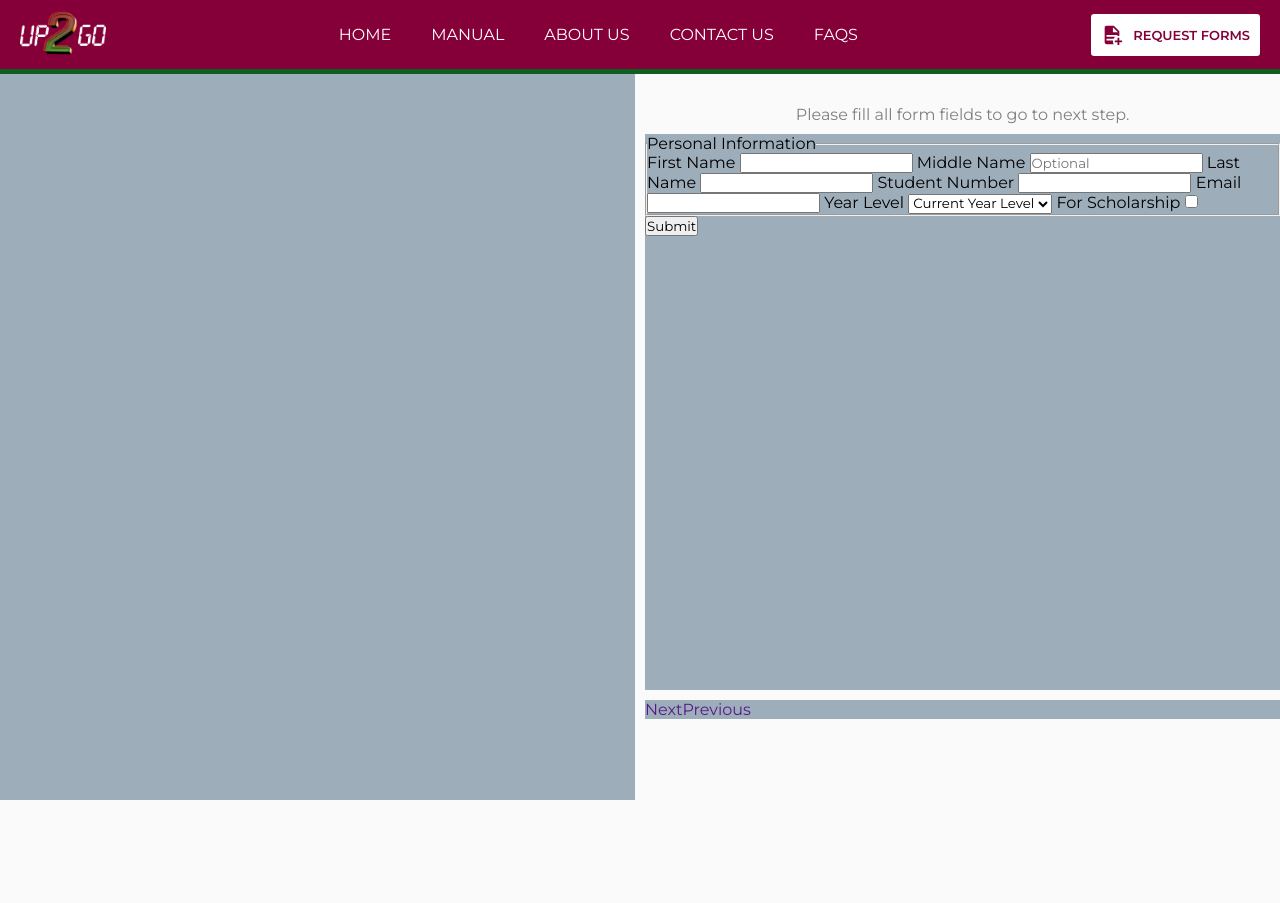
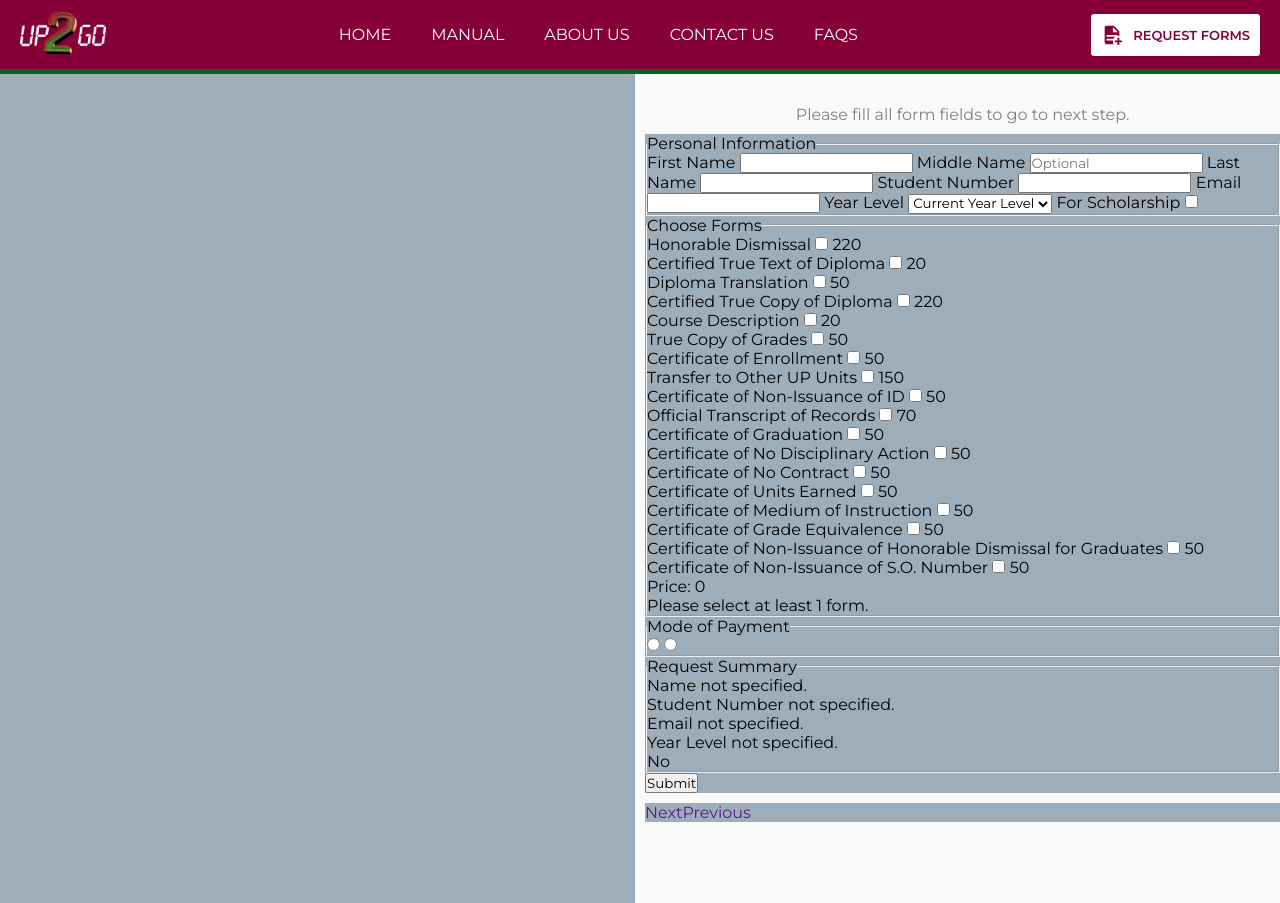
Before and after one commit to shua-shua-jo/POS_WebApp-Svelte, a SvelteKit app: page /request_forms in a window 1280 px wide. Before the commit the page ends 800 px from the top, so only its background shows below. Built offline with nearby package versions, Linux system fonts and the light colour scheme.

Commit message:
forms & email upd

```diff
--- /dev/null
+++ b/src/routes/(user)/request_forms/+page.server.js
@@ -0,0 +1,11 @@
+import { formData, basePrices } from './data.js';
+
+export function load() {
+	return {
+		summaries: {
+			list1: formData.get('documents1'),
+			list2: formData.get('documents2'),
+			priceMap: basePrices
+		}
+	};
+}
--- a/src/routes/(user)/request_forms/+page.svelte
+++ b/src/routes/(user)/request_forms/+page.svelte
@@ -1,3 +1,35 @@
+<script>
+	import { onDestroy } from 'svelte';
+	import {
+		titleCase,
+		checkSnum,
+		addPrice,
+		totalPrice,
+		handleScholarship,
+		handleHonorableDismissal,
+		summaryPrices
+	} from './forms.js';
+	let fname = '',
+		mname = '',
+		lname = '',
+		snum = null,
+		email = '',
+		yearlvl = '',
+		scholar = false,
+		forms = [],
+		mop = '';
+	$: name = fname + ' ' + mname + ' ' + lname;
+
+	let price = 0;
+	let summaryPrice = [];
+	const priceUnsubscribe = totalPrice.subscribe((val) => (price = val));
+	const summaryPricesUnsubscribe = summaryPrices.subscribe((val) => (summaryPrice = val));
+
+	onDestroy(priceUnsubscribe, summaryPricesUnsubscribe);
+
+	export let data;
+</script>
+
 <svelte:head>
 	<title>UP2GO: Request Forms</title>
 </svelte:head>
@@ -11,27 +43,126 @@
 			<fieldset>
 				<legend>Personal Information</legend>
 				<label for="fname">First Name</label>
-				<input type="text" id="fname" name="fname" required autocomplete="off" />
-				<label for="fname">Middle Name</label>
-				<input type="text" id="mname" name="mname" placeholder="Optional" autocomplete="off" />
-				<label for="fname">Last Name</label>
-				<input type="text" id="lname" name="lname" required autocomplete="off" />
-				<label for="fname">Student Number</label>
-				<input type="number" id="snum" name="snum" required autocomplete="off" />
-				<label for="fname">Email</label>
-				<input type="email" id="email" name="email" required autocomplete="off" />
-				<label for="fname">Year Level</label>
-				<select name="yearLevel" id="yearLevel">
+				<input
+					type="text"
+					id="fname"
+					name="fname"
+					bind:value={fname}
+					required
+					autocomplete="off"
+					maxlength="35"
+				/>
+				<label for="mname">Middle Name</label>
+				<input
+					type="text"
+					id="mname"
+					name="mname"
+					placeholder="Optional"
+					bind:value={mname}
+					autocomplete="off"
+				/>
+				<label for="lname">Last Name</label>
+				<input type="text" id="lname" name="lname" bind:value={lname} required autocomplete="off" />
+				<label for="snum">Student Number</label>
+				<input
+					type="number"
+					id="snum"
+					name="snum"
+					on:input={checkSnum}
+					on:keydown={(evt) => {
+						const forbiddenChars = ['.', '-', '+', 'e', 'E'];
+						const inputChar = evt.key;
+						if (forbiddenChars.includes(inputChar)) {
+							evt.preventDefault();
+						}
+					}}
+					bind:value={snum}
+					maxLength="9"
+					required
+					autocomplete="off"
+				/>
+				<label for="email">Email</label>
+				<input
+					type="email"
+					id="email"
+					name="email"
+					bind:value={email}
+					required
+					autocomplete="off"
+				/>
+				<label for="yearLevel">Year Level</label>
+				<select name="yearLevel" id="yearLevel" bind:value={yearlvl} required>
 					<option disabled selected value="">Current Year Level</option>
-					<option value="firstYear">First Year</option>
-					<option value="secondYear">Second Year</option>
-					<option value="thirdYear">Third Year</option>
-					<option value="fourthYear">Fourth Year</option>
-					<option value="graduate">Graduate Student</option>
-					<option value="alumni">Alumni</option>
+					<option value="First Year">First Year</option>
+					<option value="Second Year">Second Year</option>
+					<option value="Third Year">Third Year</option>
+					<option value="Fourth Year">Fourth Year</option>
+					<option value="Graduate">Graduate Student</option>
+					<option value="Alumni">Alumni</option>
 				</select>
-				<label for="fname">For Scholarship</label>
-				<input type="checkbox" id="scholarship" name="scholarship" />
+				<label for="scholarship">For Scholarship</label>
+				<input
+					type="checkbox"
+					id="scholarship"
+					name="scholarship"
+					bind:checked={scholar}
+					on:change={handleScholarship}
+				/>
+			</fieldset>
+			<fieldset>
+				<legend>Choose Forms</legend>
+				{#if data.summaries}
+					{@const lists = data.summaries.list1.concat(data.summaries.list2)}
+					{#each lists as form}
+						{@const name = Object.keys(form)}
+						{@const values = Object.values(form).map((value) => value)}
+						{@const price = values[0].price}
+						{@const isScholar = values[0].scholarship}
+						<label for={name}>{name}</label>
+						<input
+							type="checkbox"
+							class="request-forms"
+							id={name}
+							value={name}
+							data-price={price}
+							data-isscholar={isScholar ? 'scholar' : null}
+							on:click={addPrice}
+							on:change={name == 'Honorable Dismissal' ? handleHonorableDismissal : null}
+							bind:group={forms}
+						/>
+						<span>{scholar & isScholar ? 0 : price}</span>
+						<br />
+					{/each}
+				{/if}
+
+				Price: {price}
+				{#if forms.length === 0}
+					<p>Please select at least 1 form.</p>
+				{:else}
+					<p>Quantity: {forms.length}</p>
+					{#each forms as form, i}
+						<p>
+							1x {form}
+						</p>
+						:
+						<div class="summary-price">{summaryPrice[i]}</div>
+					{/each}
+				{/if}
+			</fieldset>
+			<fieldset>
+				<legend>Mode of Payment</legend>
+				<input type="radio" name="payment_method" value="Online" bind:group={mop} />
+				<input type="radio" name="payment_method" value="Cash" bind:group={mop} />
+				{mop}
+			</fieldset>
+			<fieldset>
+				<legend>Request Summary</legend>
+				{name !== '  ' ? titleCase(name) : 'Name not specified.'}
+				<br />
+				{snum !== null ? snum : 'Student Number not specified.'} <br />
+				{email !== '' ? email : 'Email not specified.'} <br />
+				{yearlvl !== '' ? yearlvl : 'Year Level not specified.'} <br />
+				{scholar ? 'Yes' : 'No'}
 			</fieldset>
 			<button>Submit</button>
 		</form>
--- /dev/null
+++ b/src/routes/(user)/request_forms/data.js
@@ -0,0 +1,59 @@
+export const formData = new Map([
+	[
+		'documents1',
+		[
+			{
+				'Honorable Dismissal': { price: 220, scholarship: false }
+			},
+			{ 'Certified True Text of Diploma': { price: 20, scholarship: false } },
+			{ 'Diploma Translation': { price: 50, scholarship: false } },
+			{ 'Certified True Copy of Diploma': { price: 220, scholarship: false } },
+			{ 'Course Description': { price: 20, scholarship: false } },
+			{ 'True Copy of Grades': { price: 50, scholarship: true } },
+			{ 'Certificate of Enrollment': { price: 50, scholarship: true } },
+			{ 'Transfer to Other UP Units': { price: 150, scholarship: false } },
+			{ 'Certificate of Non-Issuance of ID': { price: 50, scholarship: true } },
+			{ 'Official Transcript of Records': { price: 70, scholarship: false } }
+		]
+	],
+
+	[
+		'documents2',
+		[
+			{ 'Certificate of Graduation': { price: 50, scholarship: false } },
+			{ 'Certificate of No Disciplinary Action': { price: 50, scholarship: true } },
+			{ 'Certificate of No Contract': { price: 50, scholarship: false } },
+			{ 'Certificate of Units Earned': { price: 50, scholarship: false } },
+			{ 'Certificate of Medium of Instruction': { price: 50, scholarship: false } },
+			{ 'Certificate of Grade Equivalence': { price: 50, scholarship: false } },
+			{
+				'Certificate of Non-Issuance of Honorable Dismissal for Graduates': {
+					price: 50,
+					scholarship: false
+				}
+			},
+			{ 'Certificate of Non-Issuance of S.O. Number': { price: 50, scholarship: false } }
+		]
+	]
+]);
+
+export const basePrices = new Map([
+	['Honorable Dismissal', 220],
+	['Transfer to Other UP Units', 150],
+	['Certified True Copy of Diploma', 220],
+	['Diploma Translation', 50],
+	['Certified True Text of Diploma', 20],
+	['Course Description', 20],
+	['True Copy of Grades', 50],
+	['Certificate of Enrollment', 50],
+	['Certificate of Graduation', 50],
+	['Certificate of No Disciplinary Action', 50],
+	['Certificate of No Contract', 50],
+	['Certificate of Units Earned', 50],
+	['Certificate of Medium of Instruction', 50],
+	['Certificate of Grade Equivalence', 50],
+	['Certificate of Non-Issuance of Honorable Dismissal for Graduates', 50],
+	['Certificate of Non-Issuance of S.O. Number', 50],
+	['Certificate of Non-Issuance of ID', 50],
+	['Official Transcript of Records', 70]
+]);
--- /dev/null
+++ b/src/routes/(user)/request_forms/forms.js
@@ -0,0 +1,76 @@
+import { writable } from 'svelte/store';
+
+export function titleCase(str) {
+	return str
+		.toLowerCase()
+		.split(' ')
+		.map((word) => {
+			return word.charAt(0).toUpperCase() + word.slice(1);
+		})
+		.join(' ')
+		.trim();
+}
+
+export function checkSnum() {
+	if (this.value.length > this.maxLength) {
+		this.value = this.value.slice(0, this.maxLength);
+	}
+}
+
+const checkedForms = new Map();
+export let totalPrice = writable(0);
+export let summaryPrices = writable([]);
+export function addPrice() {
+	function sum() {
+		totalPrice.set(
+			[...checkedForms.values()].reduce((prevPrice, currPrice) => prevPrice + currPrice, 0)
+		);
+	}
+	function pushPrice() {
+		summaryPrices.set([...checkedForms.values()]);
+	}
+	if (this.checked) {
+		checkedForms.set(this.value, parseInt(this.dataset.price));
+		sum();
+		pushPrice();
+	} else {
+		checkedForms.delete(this.value);
+		sum();
+		pushPrice();
+	}
+}
+
+const base_values = {
+	'Certificate of Enrollment': '50',
+	'Certificate of No Disciplinary Action': '20',
+	'True Copy of Grades': '50',
+	'Certificate of Non-Issuance of ID': '50'
+};
+
+export function handleScholarship() {
+	const hd = document.querySelector('input[value="Honorable Dismissal"]');
+	const scholarship = document.querySelectorAll('input[data-isscholar="scholar"]');
+	if (this.checked) {
+		scholarship.forEach((el) => el.setAttribute('data-price', 0));
+		hd.disabled = true;
+	} else {
+		console.log(base_values['Certificate of Enrollment']);
+		scholarship.forEach((el) => el.setAttribute('data-price', base_values[el.value]));
+		// scholarship.forEach((el) => el.setAttribute('data-price', base_values[el.value()]));
+		hd.disabled = false;
+	}
+}
+
+export function handleHonorableDismissal() {
+	const sc = document.querySelector('input[name="scholarship"]');
+	if (this.checked) {
+		sc.disabled = true;
+	} else {
+		sc.disabled = false;
+	}
+}
+
+export function handleSummaryPrice(form) {
+	const sp = document.querySelector('input[value="' + form.toString() + '"]');
+	console.log(sp);
+}
```
Also changed, not shown: src/routes/(user)/manual/+page.svelte (+14 -0 lines), src/routes/admin/dashboard/+page.svelte (+7 -4 lines).
